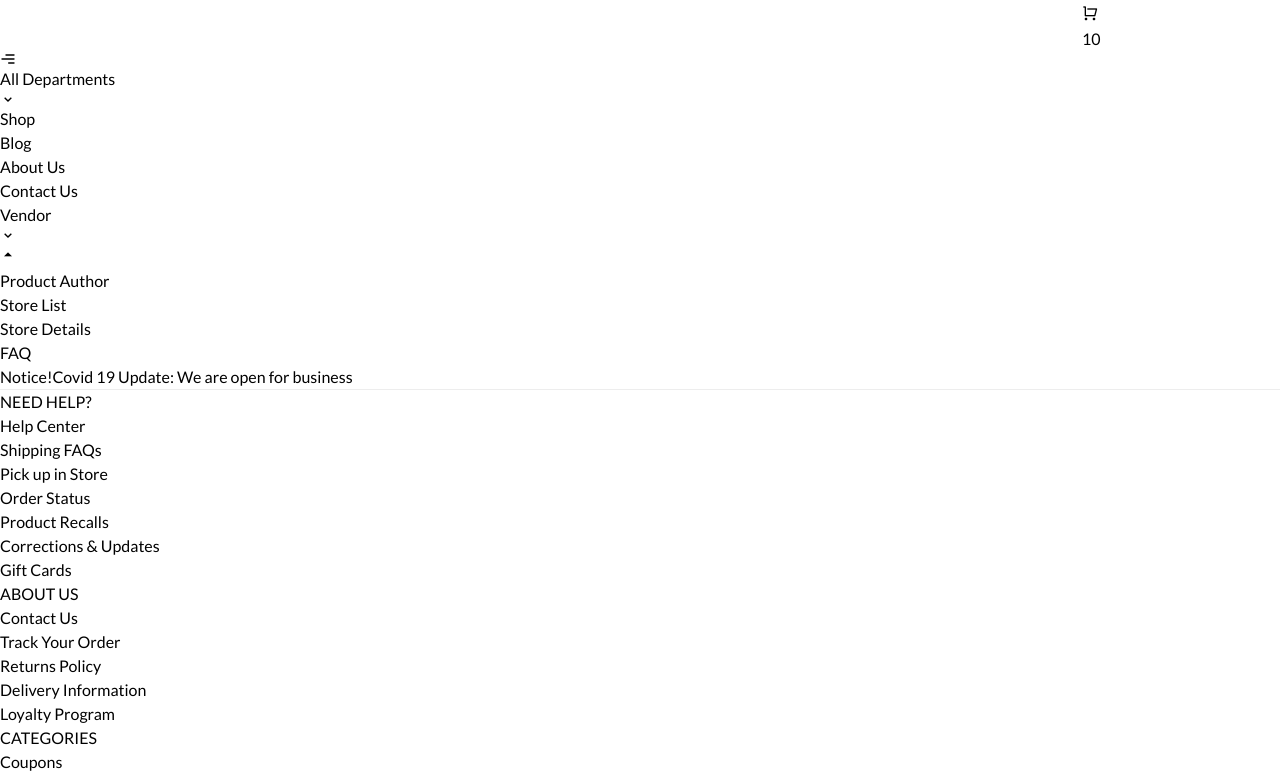
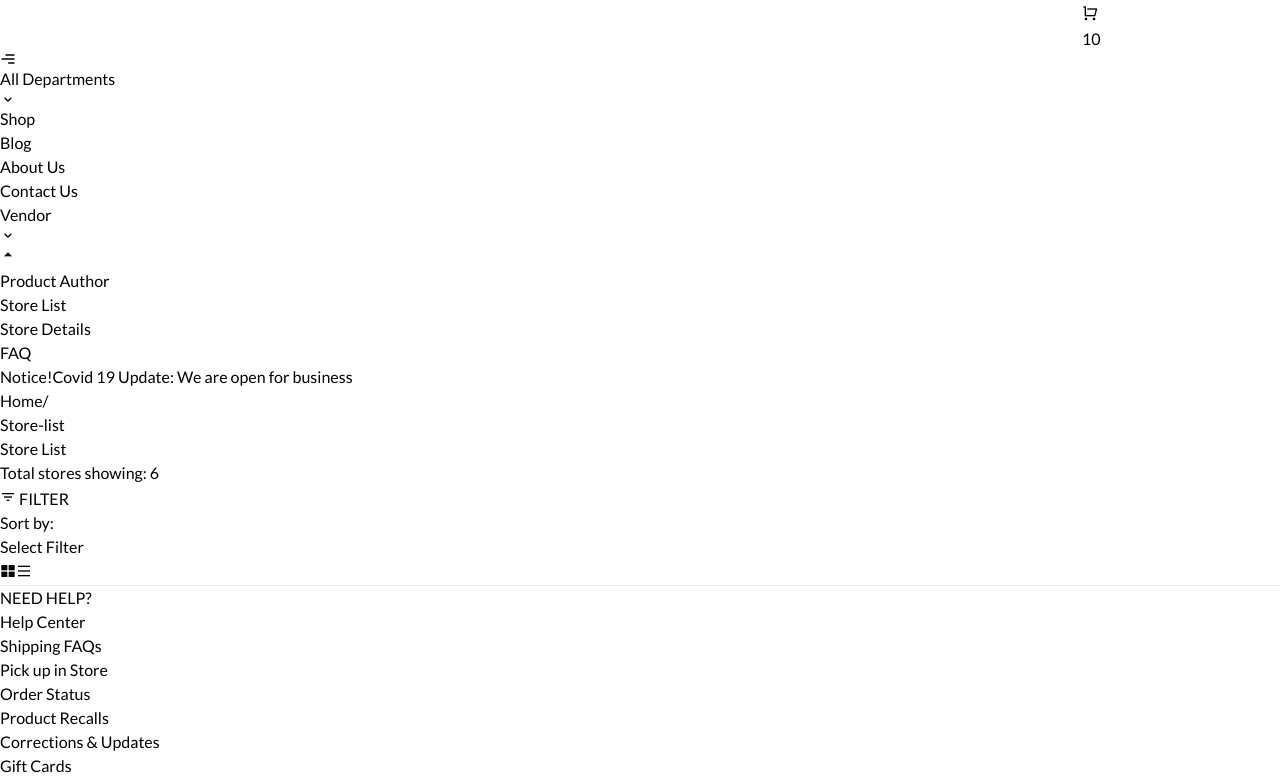
Before and after one commit to Book-Trekker/bookio-client, a React (Create React App) app: page /store-list in a window 1280 px wide. Shown: the part 398-1176 px from the top of the page. Built offline with nearby package versions, Linux system fonts and the light colour scheme; what @material-tailwind/react would draw is missing.

Commit message:
update store-list page

```diff
--- a/src/App.js
+++ b/src/App.js
@@ -6,6 +6,7 @@ import Header from './Pages/HomePage/Header/Header'
 import HomePage from './Pages/HomePage/HomePage'
 import Author from './Pages/ProducctAuthor/Author'
 import Shop from './Pages/Shop/Shop'
+import StoreList from './Pages/StoreLIst/StoreList'
 import Footer from './Shared/Footer/Footer'
 
 function App() {
@@ -19,6 +20,7 @@ function App() {
         <Route path='/contact' element={<Contact />}></Route>
         <Route path='/author' element={<Author />}></Route>
         <Route path='/faq' element={<Faq />}></Route>
+        <Route path='/store-list' element={<StoreList />}></Route>
       </Routes>
       <Footer />
     </div>
--- /dev/null
+++ b/src/Pages/StoreLIst/StoreList.jsx
@@ -0,0 +1,59 @@
+import React from 'react'
+import BreadCumb from '../../Shared/BreadCumb/BreakCumb'
+import { Select, Option } from '@material-tailwind/react'
+import '../../style/Global.css'
+
+const StoreList = () => {
+  return (
+    <section className='store_list_section'>
+      <div className='store_list_main'>
+        {/* breadcumb  */}
+        <div className='breadCumb'>
+          <BreadCumb
+            first={'Home'}
+            second={'Store-list'}
+            route={'store-list'}
+            MyAccount={'Store List'}
+          />
+        </div>
+        {/* store-list filter  */}
+        <div className='store_filter mt-5 p-10 shadow-inner mx-10 my-5'>
+          <div className='st_filter_main flex items-center justify-between'>
+            <h4 className='text-[#767a79] font-lato'>
+              Total stores showing: 6
+            </h4>
+            <div className='filter_ flex items-center gap-2'>
+              {/* filter icon  */}
+              <div className='flt_icon px-5 py-1 bg-primary text-white'>
+                <h4 className='flex items-center'>
+                  <i class='ri-filter-3-line text-2xl mr-1'></i> FILTER
+                </h4>
+              </div>
+              {/* sort by  */}
+              <div className='sort_by flex items-center'>
+                <span className='text-[#767a79] font-lato block'>Sort by:</span>
+                <div className='custom_filter'>
+                  <Select label='Select Filter'>
+                    <Option>Most Recent</Option>
+                    <Option>Most Popular</Option>
+                    <Option>Random</Option>
+                  </Select>
+                </div>
+                <div className='icon ml-2'>
+                  <span>
+                    <i class='ri-layout-grid-fill text-2xl ml-1 cursor-pointer'></i>
+                  </span>
+                  <span>
+                    <i class='ri-menu-line text-2xl ml-1 cursor-pointer'></i>
+                  </span>
+                </div>
+              </div>
+            </div>
+          </div>
+        </div>
+      </div>
+    </section>
+  )
+}
+
+export default StoreList
--- /dev/null
+++ b/src/style/Global.css
@@ -0,0 +1,3 @@
+.custom_filter{
+    min-width: 10px !important;
+}
```
